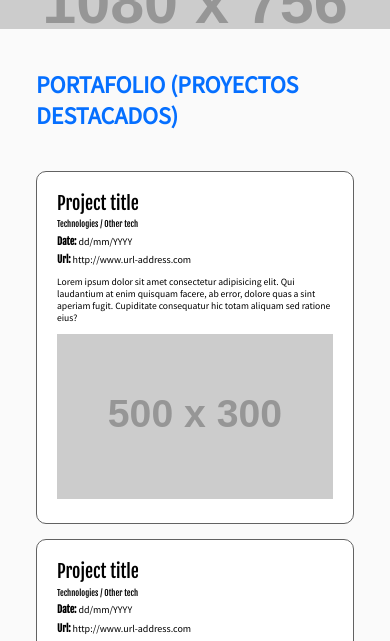
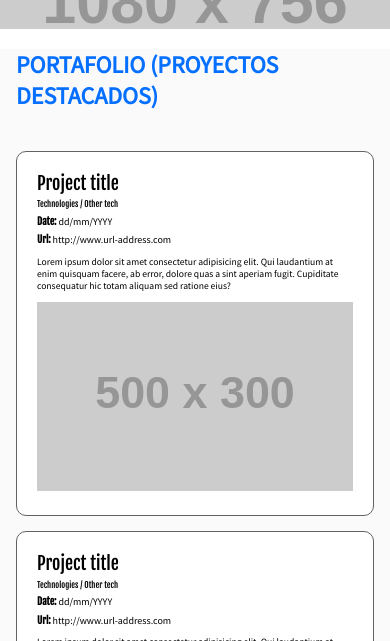
Before and after one commit to jcmexdev/responsive-design, a plain HTML site: page index.html in a window 390 px wide. Shown: the part 197-838 px from the top of the page. Drawn offline with Linux system fonts and the light colour scheme; placeholder pictures from the web are drawn by us; files whose address does not match are found by name.

```diff
--- a/estilos.css
+++ b/estilos.css
@@ -369,6 +369,10 @@ h2 {
 }
 
 @media screen and (max-width: 1204px) {
+  .portfolio {
+    padding: 0;
+  }
+
   .container {
     padding: 0px 1em;
   }
--- a/index.html
+++ b/index.html
@@ -305,7 +305,7 @@
           burgerButton.removeEventListener("click", handleMenu);
         }
       };
-
+      handleListener(ipadScreen);
       // menu.addEventListener("click", () => {
       //   menu.classList.remove("is-active");
       // });
```
